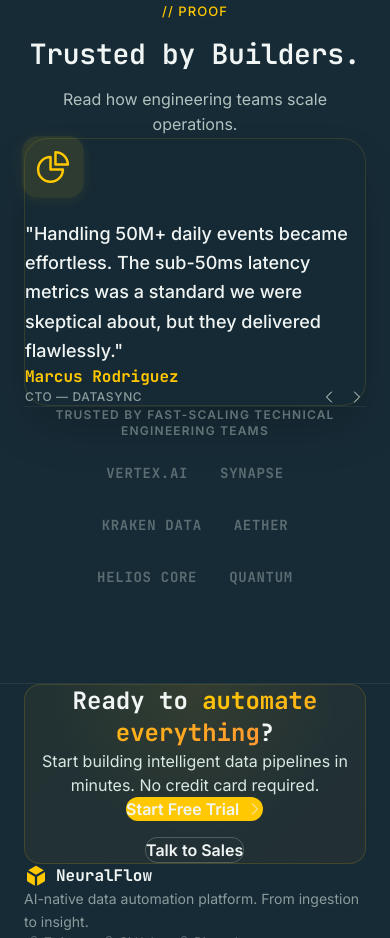
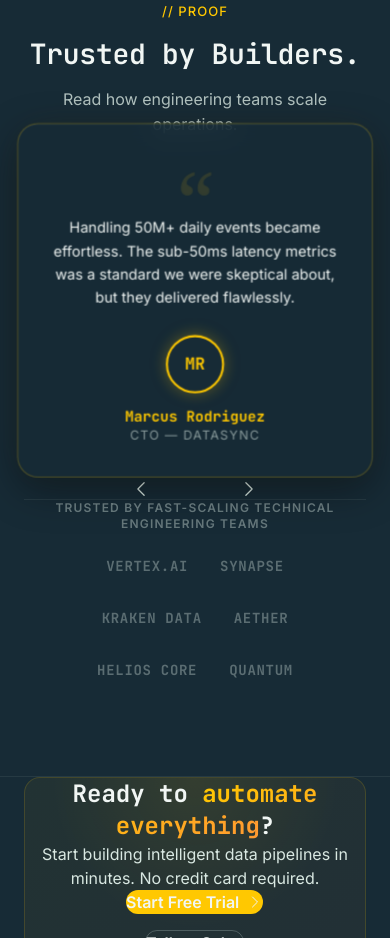
Before and after one commit to JoelBiju2005/NeuralFlow, a React (Vite) app: page / in a window 390 px wide. Shown: the part 4200-5138 px from the top of the page. Built offline with nearby package versions, Linux system fonts and the light colour scheme.

Commit message:
design: implement premium 3-card testimonial deck with side card preview and auto-cycle

```diff
--- a/src/components/SocialProof.jsx
+++ b/src/components/SocialProof.jsx
@@ -1,5 +1,5 @@
 import React, { useState, useEffect, useCallback, useRef } from 'react';
-import { ChevronLeftIcon, ChevronRightIcon, ChartPieIcon } from '../assets/svgs';
+import { ChevronLeftIcon, ChevronRightIcon } from '../assets/svgs';
 import { useRevealRef } from '../hooks/useIntersection';
 import TrustBar from './TrustBar';
 
@@ -10,27 +10,41 @@ const TESTIMONIALS = [
     author: 'Dr. Elena Rostova',
     role: 'Chief AI Architect',
     company: 'SYNAPSE',
+    initials: 'ER',
   },
   {
     id: 1,
     quote: 'Handling 50M+ daily events became effortless. The sub-50ms latency metrics was a standard we were skeptical about, but they delivered flawlessly.',
     author: 'Marcus Rodriguez',
     role: 'CTO',
-    company: 'DataSync',
+    company: 'DATASYNC',
+    initials: 'MR',
   },
   {
     id: 2,
     quote: 'Pipeline overhead and maintenance dropped by 73%. With deep integrations, we migrated our legacy connectors in less than a week.',
     author: 'Priya Sharma',
     role: 'Head of Data Science',
-    company: 'Nextera',
+    company: 'NEXTERA',
+    initials: 'PS',
   },
 ];
 
 export default function SocialProof() {
   const [activeIndex, setActiveIndex] = useState(0);
+  const [isMobile, setIsMobile] = useState(false);
   const sectionRef = useRevealRef();
   const autoplayRef = useRef(null);
+
+  // Check mobile viewport width
+  useEffect(() => {
+    const handleResize = () => {
+      setIsMobile(window.innerWidth < 768);
+    };
+    handleResize();
+    window.addEventListener('resize', handleResize);
+    return () => window.removeEventListener('resize', handleResize);
+  }, []);
 
   const goNext = useCallback(() => {
     setActiveIndex((prev) => (prev + 1) % TESTIMONIALS.length);
@@ -45,7 +59,7 @@ export default function SocialProof() {
     stopAutoplay();
     autoplayRef.current = setInterval(() => {
       goNext();
-    }, 5000); // changes testimony every 5 seconds
+    }, 5000);
   }, [goNext]);
 
   const stopAutoplay = useCallback(() => {
@@ -59,7 +73,53 @@ export default function SocialProof() {
     return () => stopAutoplay();
   }, [startAutoplay, stopAutoplay]);
 
-  const currentTestimonial = TESTIMONIALS[activeIndex];
+  const prevIndex = (activeIndex - 1 + TESTIMONIALS.length) % TESTIMONIALS.length;
+  const nextIndex = (activeIndex + 1) % TESTIMONIALS.length;
+
+  const renderCard = (index, position) => {
+    const item = TESTIMONIALS[index];
+    const isActive = position === 'active';
+
+    return (
+      <div
+        key={item.id}
+        className={`testimonial-deck-card ${
+          isActive ? 'testimonial-deck-card--active' : 'testimonial-deck-card--inactive hidden md:flex'
+        }`}
+        onClick={!isActive ? () => setActiveIndex(index) : undefined}
+      >
+        <div className="flex flex-col items-center text-center">
+          <span className="testimonial-quote-mark">“</span>
+          <p
+            className={`text-sm md:text-base text-[#F1F6F4] leading-relaxed font-normal ${
+              isActive ? 'opacity-100' : 'opacity-60 line-clamp-4'
+            }`}
+            style={{ fontFamily: "'Inter', sans-serif" }}
+          >
+            {item.quote}
+          </p>
+        </div>
+
+        <div className="testimonial-avatar-container">
+          <div className="testimonial-avatar-img">
+            {item.initials}
+          </div>
+          <span
+            className="text-sm font-bold text-[#FFC801]"
+            style={{ fontFamily: "'JetBrains Mono', monospace" }}
+          >
+            {item.author}
+          </span>
+          <span
+            className="text-xs text-[#D9E8E2] opacity-60 uppercase tracking-widest mt-1 text-center"
+            style={{ fontFamily: "'Inter', sans-serif" }}
+          >
+            {item.role} — {item.company}
+          </span>
+        </div>
+      </div>
+    );
+  };
 
   return (
     <section
@@ -71,7 +131,7 @@ export default function SocialProof() {
     >
       <div className="container relative z-10">
         {/* Header */}
-        <header className="text-center mb-12">
+        <header className="text-center mb-16">
           <p className="eyebrow">// PROOF</p>
           <h2 className="section-heading">
             Trusted by Builders.
@@ -81,77 +141,56 @@ export default function SocialProof() {
           </p>
         </header>
 
-        {/* Testimonial Carousel */}
-        <div className="max-w-4xl mx-auto pt-4">
+        {/* 3-Card Testimonials Deck Container */}
         <div
-            className="relative bg-[rgba(23,43,54,0.45)] border border-[rgba(255,200,1,0.12)] rounded-3xl p-8 md:p-12 shadow-2xl transition-all duration-300"
+          className="relative max-w-6xl mx-auto px-4"
           onMouseEnter={stopAutoplay}
           onMouseLeave={startAutoplay}
         >
-            {/* Inner Content Grid */}
-            <div className="flex flex-col md:flex-row gap-6 md:gap-8 items-start">
-              {/* Left-side Accent Icon */}
-              <div className="bento-icon-pill bento-icon-pill-gold shrink-0 scale-110">
-                <ChartPieIcon className="w-9 h-9" />
+          <div className="testimonial-deck-container">
+            {!isMobile && renderCard(prevIndex, 'prev')}
+            {renderCard(activeIndex, 'active')}
+            {!isMobile && renderCard(nextIndex, 'next')}
           </div>
 
-              {/* Quote & Author details */}
-              <div className="flex-1 w-full pt-1" key={currentTestimonial.id}>
-                <blockquote>
-                  <p
-                    className="text-lg md:text-xl text-[#F1F6F4] leading-relaxed mb-6 font-medium"
-                    style={{ fontFamily: "'Inter', sans-serif" }}
-                  >
-                    "{currentTestimonial.quote}"
-                  </p>
-                </blockquote>
-
-                <div className="flex flex-row items-end justify-between w-full mt-4">
-                  {/* Author Name and Metadata on bottom-left */}
-                  <div>
-                    <cite className="not-italic">
-                      <span
-                        className="block text-base font-bold text-[#FFC801]"
-                        style={{ fontFamily: "'JetBrains Mono', monospace" }}
-                      >
-                        {currentTestimonial.author}
-                      </span>
-                      <span
-                        className="block text-xs font-medium text-[#D9E8E2] mt-1 opacity-60 uppercase tracking-wider"
-                        style={{ fontFamily: "'Inter', sans-serif" }}
-                      >
-                        {currentTestimonial.role} — {currentTestimonial.company}
-                      </span>
-                    </cite>
-                  </div>
-
-                  {/* Navigation Arrows on bottom-right */}
-                  <div className="flex items-center gap-3">
+          {/* Navigation Controls */}
+          <div className="flex justify-center items-center gap-4 mt-10">
             <button
               type="button"
               onClick={goPrev}
-                      className="p-3.5 rounded-full border border-[rgba(209,232,226,0.12)] text-[#D9E8E2] hover:text-[#FFC801] hover:border-[#FFC801] hover:bg-[rgba(255,200,1,0.06)] transition-all duration-150 cursor-pointer"
+              className="p-3 rounded-full border border-[rgba(209,232,226,0.12)] text-[#D9E8E2] hover:text-[#FFC801] hover:border-[#FFC801] hover:bg-[rgba(255,200,1,0.06)] transition-all duration-150 cursor-pointer"
               aria-label="Previous testimonial"
             >
-                      <ChevronLeftIcon className="w-4 h-4" />
+              <ChevronLeftIcon className="w-5 h-5" />
             </button>
+
+            <div className="flex gap-2">
+              {TESTIMONIALS.map((_, i) => (
+                <button
+                  key={i}
+                  type="button"
+                  onClick={() => setActiveIndex(i)}
+                  className={`w-2 h-2 rounded-full transition-all duration-200 ${
+                    i === activeIndex ? 'bg-[#FFC801] w-6' : 'bg-[rgba(209,232,226,0.2)]'
+                  }`}
+                  aria-label={`Go to testimonial ${i + 1}`}
+                />
+              ))}
+            </div>
+
             <button
               type="button"
               onClick={goNext}
-                      className="p-3.5 rounded-full border border-[rgba(209,232,226,0.12)] text-[#D9E8E2] hover:text-[#FFC801] hover:border-[#FFC801] hover:bg-[rgba(255,200,1,0.06)] transition-all duration-150 cursor-pointer"
+              className="p-3 rounded-full border border-[rgba(209,232,226,0.12)] text-[#D9E8E2] hover:text-[#FFC801] hover:border-[#FFC801] hover:bg-[rgba(255,200,1,0.06)] transition-all duration-150 cursor-pointer"
               aria-label="Next testimonial"
             >
-                      <ChevronRightIcon className="w-4 h-4" />
+              <ChevronRightIcon className="w-5 h-5" />
             </button>
-                  </div>
-                </div>
-              </div>
-            </div>
           </div>
         </div>
 
         {/* Logo Trust Bar placed near testimonies */}
-        <div className="mt-16 border-t border-[rgba(209,232,226,0.08)] pt-10">
+        <div className="mt-20 border-t border-[rgba(209,232,226,0.08)] pt-12">
           <TrustBar />
         </div>
       </div>
--- a/src/styles/globals.css
+++ b/src/styles/globals.css
@@ -728,3 +728,94 @@ ul, ol {
   opacity: 1;
   transform: translateY(0);
 }
+
+/* Testimonial 3-Card Deck Styles */
+.testimonial-deck-container {
+  display: flex !important;
+  align-items: stretch !important;
+  justify-content: center !important;
+  gap: 24px !important;
+  position: relative;
+  width: 100%;
+}
+
+.testimonial-deck-card {
+  background: rgba(23, 43, 54, 0.45) !important;
+  backdrop-filter: blur(12px) !important;
+  -webkit-backdrop-filter: blur(12px) !important;
+  border: 1px solid rgba(209, 232, 226, 0.08) !important;
+  border-radius: 20px !important;
+  padding: 32px !important;
+  display: flex !important;
+  flex-direction: column !important;
+  justify-content: space-between !important;
+  transition: all 400ms cubic-bezier(0.25, 0.8, 0.25, 1) !important;
+  position: relative;
+  overflow: hidden;
+  box-shadow: 0 4px 30px rgba(0, 0, 0, 0.15) !important;
+}
+
+/* Active Highlight Card */
+.testimonial-deck-card--active {
+  flex: 1.3 1 0% !important;
+  z-index: 5;
+  transform: scale(1.04) translateY(-8px) !important;
+  border-color: rgba(255, 200, 1, 0.25) !important;
+  background: rgba(23, 43, 54, 0.8) !important;
+  box-shadow:
+    0 12px 40px rgba(0, 0, 0, 0.4),
+    0 0 40px rgba(255, 200, 1, 0.04),
+    inset 0 1px 0 rgba(255, 255, 255, 0.05) !important;
+}
+
+/* Inactive Side Cards */
+.testimonial-deck-card--inactive {
+  flex: 1 1 0% !important;
+  opacity: 0.45 !important;
+  transform: scale(0.95) !important;
+  cursor: pointer;
+  user-select: none;
+}
+
+.testimonial-deck-card--inactive:hover {
+  opacity: 0.75 !important;
+  transform: scale(0.97) !important;
+  border-color: rgba(209, 232, 226, 0.18) !important;
+}
+
+.testimonial-avatar-container {
+  display: flex;
+  flex-direction: column;
+  align-items: center;
+  margin-top: 24px;
+}
+
+.testimonial-avatar-img {
+  width: 56px;
+  height: 56px;
+  border-radius: 50%;
+  border: 2px solid rgba(255, 200, 1, 0.25);
+  background: #172B36;
+  display: flex;
+  align-items: center;
+  justify-content: center;
+  font-family: 'JetBrains Mono', monospace;
+  font-weight: 700;
+  color: #FFC801;
+  box-shadow: 0 4px 12px rgba(0,0,0,0.3);
+  margin-bottom: 12px;
+}
+
+.testimonial-deck-card--active .testimonial-avatar-img {
+  border-color: #FFC801;
+  box-shadow: 0 0 15px rgba(255, 200, 1, 0.3);
+}
+
+.testimonial-quote-mark {
+  font-family: 'Georgia', serif;
+  font-size: 5rem;
+  line-height: 1;
+  color: rgba(255, 200, 1, 0.12);
+  margin-bottom: -24px;
+  display: block;
+}
```
Lines whose indentation alone changed are shown as unchanged.
